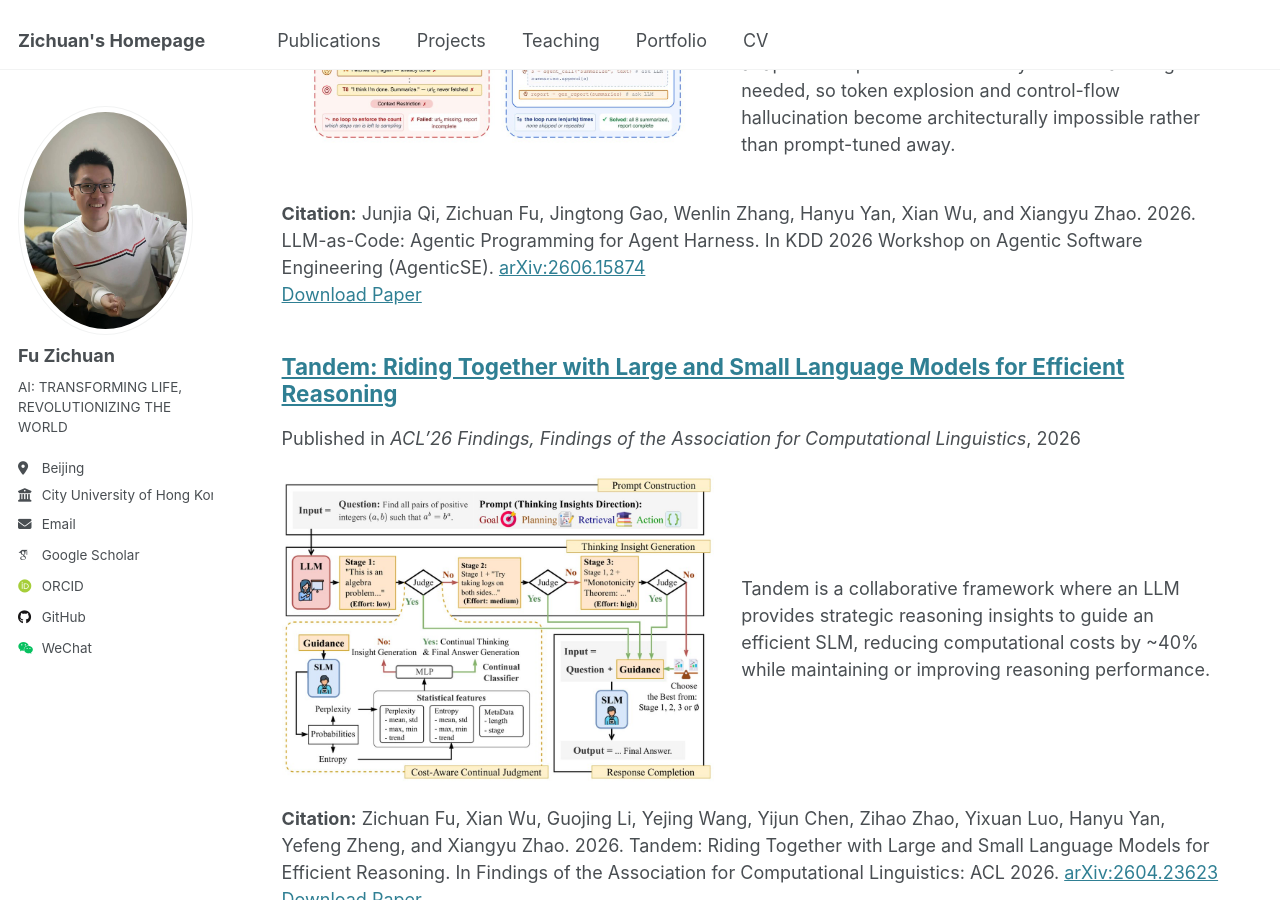
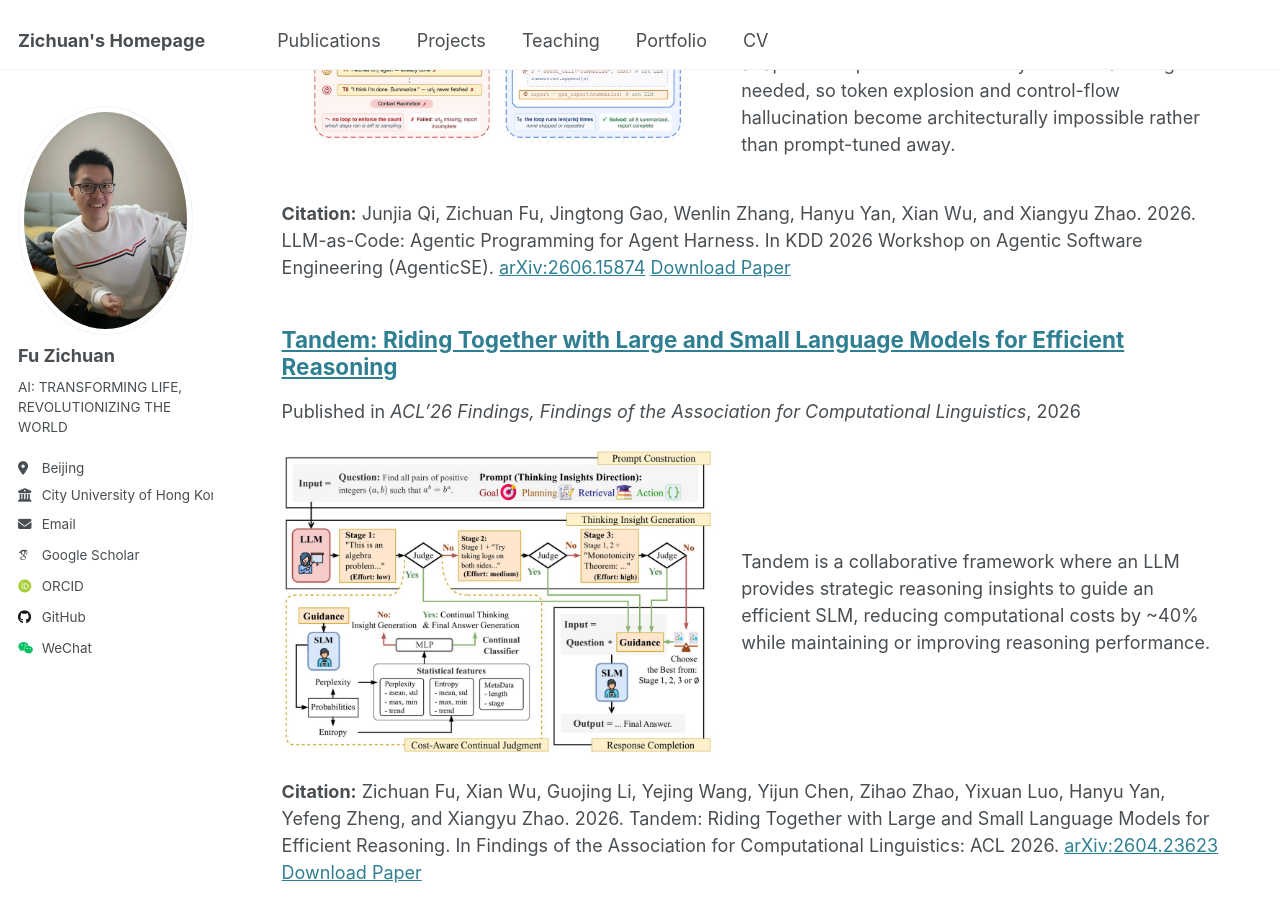
Before and after one commit to Fzkuji/fzkuji.github.io, a Jekyll site: the page built from _pages/publications.html, in a window 1280 px wide and 900 px high, scrolled down 1097 px. Built offline with Jekyll 4.4.1, drawn with Linux system fonts in a browser that asks for light colours; some web fonts are replaced.

Commit message:
Keep Download Paper on the citation line
The <br /> pushed the link onto a line of its own, leaving a short orphan
under every citation. It now follows the citation text and wraps naturally.

```diff
--- a/_includes/archive-single.html
+++ b/_includes/archive-single.html
@@ -72,11 +72,11 @@
 
     {%- comment -%} Band 3 — citation and links, full width {%- endcomment -%}
     {% if post.citation and post.paperurl and post.slidesurl %}
-      <p class="archive__item-citation"><strong>Citation:</strong> {{ post.citation }}<br /><a href="{{ post.paperurl }}">Download Paper</a> | <a href="{{ post.slidesurl }}">Download Slides</a></p>
+      <p class="archive__item-citation"><strong>Citation:</strong> {{ post.citation }} <a href="{{ post.paperurl }}">Download Paper</a> | <a href="{{ post.slidesurl }}">Download Slides</a></p>
     {% elsif post.citation and post.paperurl %}
-      <p class="archive__item-citation"><strong>Citation:</strong> {{ post.citation }}<br /><a href="{{ post.paperurl }}">Download Paper</a></p>
+      <p class="archive__item-citation"><strong>Citation:</strong> {{ post.citation }} <a href="{{ post.paperurl }}">Download Paper</a></p>
     {% elsif post.citation and post.slidesurl %}
-      <p class="archive__item-citation"><strong>Citation:</strong> {{ post.citation }}<br /><a href="{{ post.slidesurl }}">Download Slides</a></p>
+      <p class="archive__item-citation"><strong>Citation:</strong> {{ post.citation }} <a href="{{ post.slidesurl }}">Download Slides</a></p>
     {% elsif post.citation %}
       <p class="archive__item-citation"><strong>Citation:</strong> {{ post.citation }}</p>
     {% elsif post.paperurl %}
```
